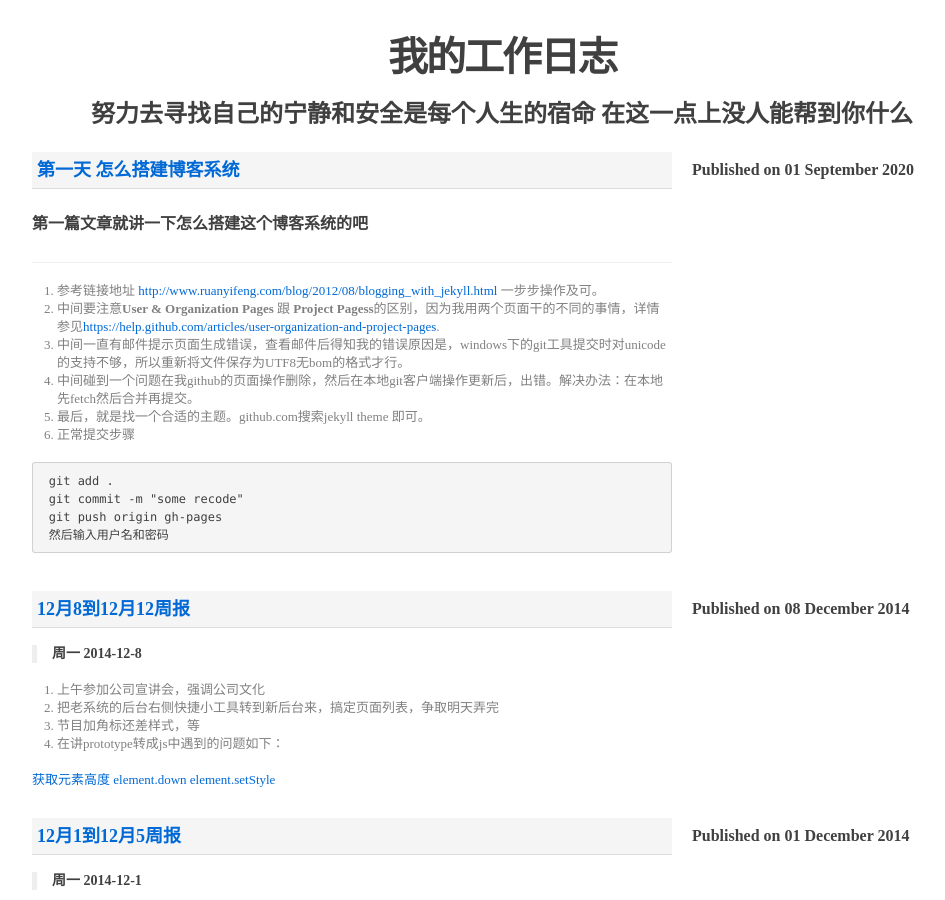
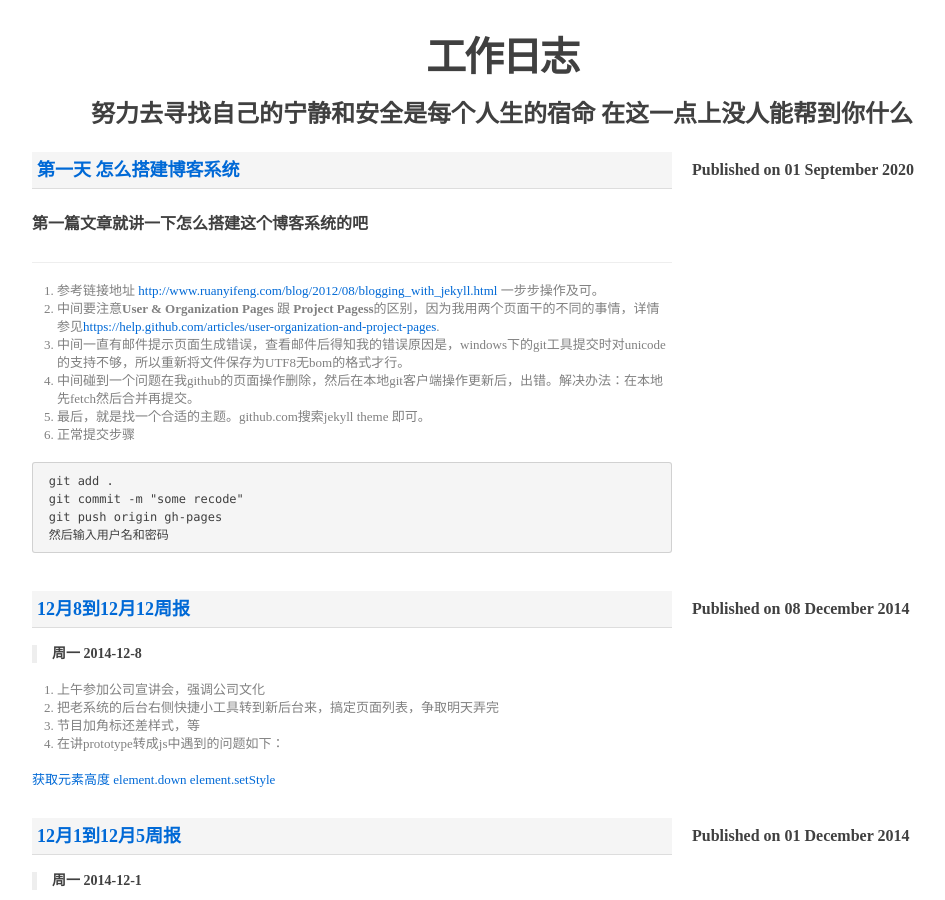
Before and after one commit to bjfuzzj/workdiary, a Jekyll site: the page built from index.html, in a window 1280 px wide and 900 px high. Shown: the whole window, without its empty margins (138-1083 px from the left). Built offline with Jekyll 4.4.1, drawn with Linux system fonts in a browser that asks for light colours; Markdown is read by kramdown in place of the engine named in the settings; the list of posts is cut into pages by our own code.

Commit message:
修改标题
修改标题

```diff
--- a/_config.yml
+++ b/_config.yml
@@ -2,7 +2,7 @@
 permalink: /:year/:month/:day/:title
 paginate: 10
 exclude: []
-name: 我的工作日志
+name: 工作日志
 baseurl: /workdiary
 auto: true
 markdown: rdiscount
```
